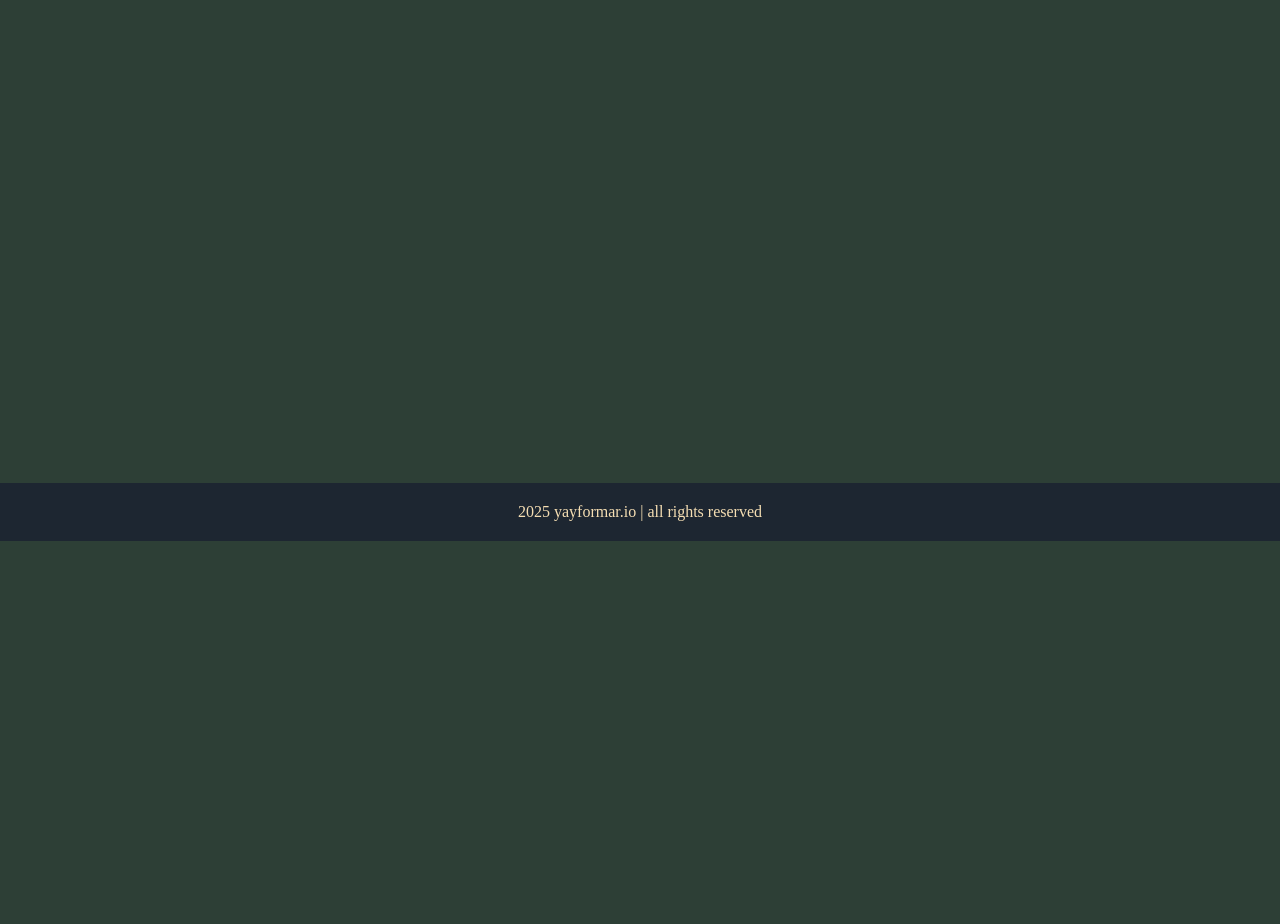
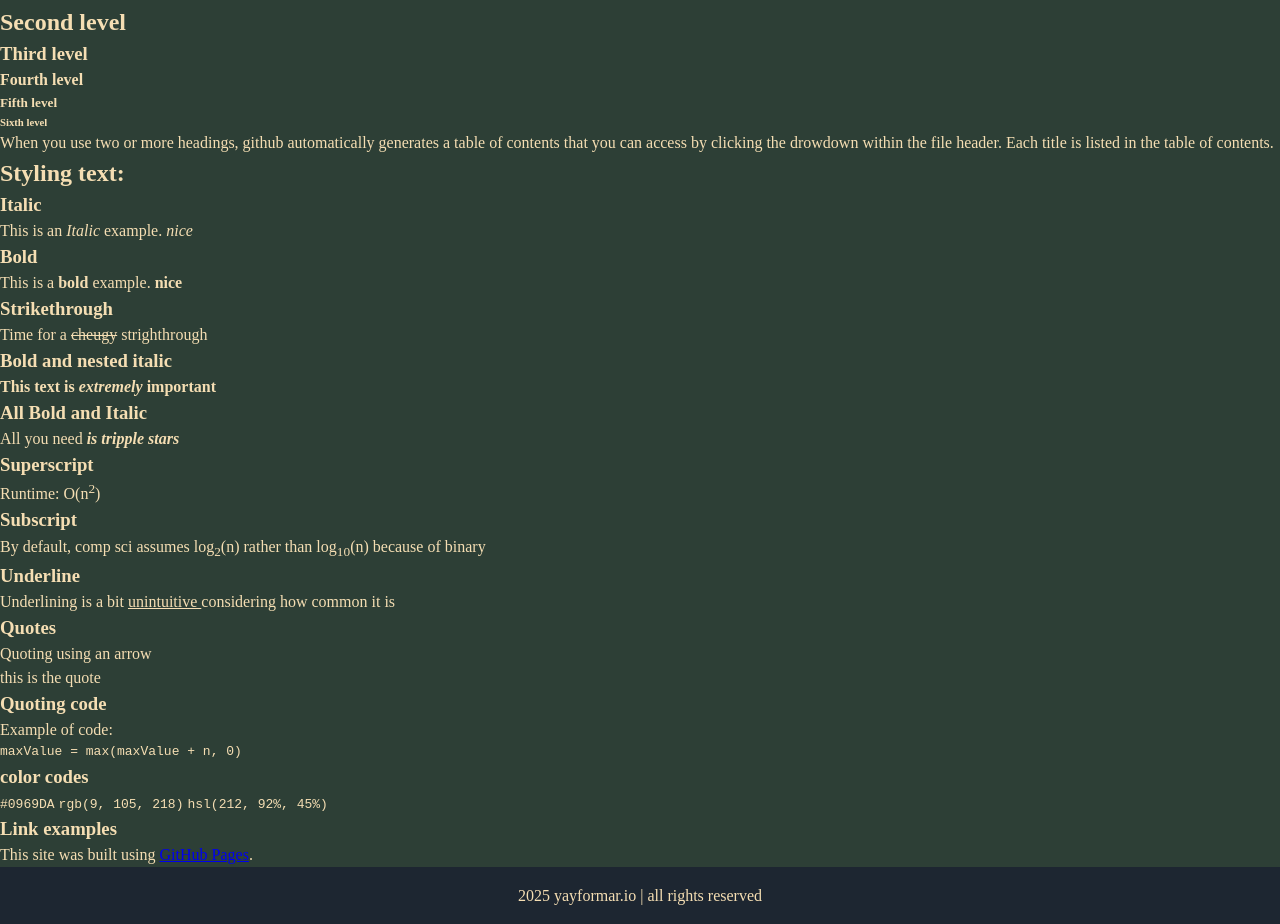
Before and after one commit to yayformario/yayformario.github.io, an Eleventy site: page src/blog/post_1.md in a window 1280 px wide. Shown: the part 259-1183 px from the top of the page. Before the commit the page ends 800 px from the top, so only its background shows below. Built offline with nearby package versions, Linux system fonts and the light colour scheme; Eleventy itself is replaced by a stand-in of ours; code samples lack their colours; files that its build step writes are made by us from their sources.

Commit message:
structuring folders

````diff
--- a/eleventy.config.js
+++ b/eleventy.config.js
@@ -14,8 +14,9 @@ module.exports = async function(eleventyConfig) {
 	*/
 	eleventyConfig.setOutputDirectory('output')
 
-	//Copy 'global.css' to '_site'
-	eleventyConfig.addPassthroughCopy("./src/global.css");
+	//Copy the entire css directory to '_site'
+	//whole directory to minimize the need to pass each file
+	eleventyConfig.addPassthroughCopy("src/css/");
 
 	//Grabbing assets as well
 	eleventyConfig.addPassthroughCopy('./assets');
--- a/src/_includes/baseTemplate.njk
+++ b/src/_includes/baseTemplate.njk
@@ -12,7 +12,7 @@
         2. importing global css
         -->
         <title> {{title}} </title>
-        <link rel="stylesheet" href="/global.css">
+        <link rel="stylesheet" href="/css/global.css">
         <!-- Additional styles that might be required -->
         {% block styles %}{% endblock %}
     </head>
@@ -34,7 +34,7 @@
 
         <!-- Footer amd javascript-->
         {% include 'footerTemplate.njk'%}
-        <script src="main.js"></script>
+        <script src="/js/main.js"></script>
     </body>
 
 </html>
--- a/src/_includes/blogTemplate.njk
+++ b/src/_includes/blogTemplate.njk
@@ -0,0 +1,5 @@
+{% extends 'baseTemplate.njk'%}
+
+{% block styles %}
+    <link rel="stylesheet" href="/css/blog.css">
+{% endblock %}
--- a/src/blog/post_1.md
+++ b/src/blog/post_1.md
@@ -5,6 +5,63 @@ author: Mario Huerta
 date: 2025-04-29
 tags: ["post"]
 description: None
-layout: baseTemplate.njk
+layout: blogTemplate.njk
 ---
-Post 1 example
+# Notes on Github markdown
+
+## Headers
+Can use 1~6 "#" syombols before the heading text
+
+# First level
+## Second level
+### Third level
+#### Fourth level
+##### Fifth level
+###### Sixth level
+
+When you use two or more headings, github automatically generates a table of contents that you can access by clicking the drowdown within the file header.
+Each title is listed in the table of contents.
+
+## Styling text:
+
+### Italic
+This is an *Italic* example. _nice_
+
+### Bold
+This is a **bold** example. __nice__
+
+### Strikethrough
+Time for a ~~cheugy~~ strighthrough
+
+### Bold and nested italic
+**This text is _extremely_ important**
+
+### All Bold and Italic
+All you need ***is tripple stars***
+
+### Superscript
+Runtime: O(n<sup>2</sup>)
+
+### Subscript
+By default, comp sci assumes log<sub>2</sub>(n) rather than log<sub>10</sub>(n) because of binary
+
+### Underline
+Underlining is a bit <ins> unintuitive </ins> considering how common it is
+
+### Quotes
+Quoting using an arrow
+> this is the quote
+
+### Quoting code
+Example of code:
+```
+maxValue = max(maxValue + n, 0)
+```
+
+### color codes
+`#0969DA`
+`rgb(9, 105, 218)`
+`hsl(212, 92%, 45%)`
+
+### Link examples
+This site was built using [GitHub Pages](https://pages.github.com/).
--- /dev/null
+++ b/src/css/blog.css
@@ -0,0 +1,12 @@
+p {
+    margin: 1em 0;
+    line-height: 1.5;
+    margin: 0 auto;
+
+ }
+
+ h1,h2,h3,h4{
+    margin: 1em 0;
+    line-height: 1.5;
+    margin: 0 auto;
+ }
--- a/src/global.css
+++ b/src/css/global.css
@@ -85,7 +85,7 @@ footer{
 
   text-align: center;
   padding: 1rem;
-  position: fixed;
+  /*position: fixed;*/
   bottom: 0;
   width: 100%;
 }
````
Also changed, not shown: src/js/main.js (added).
